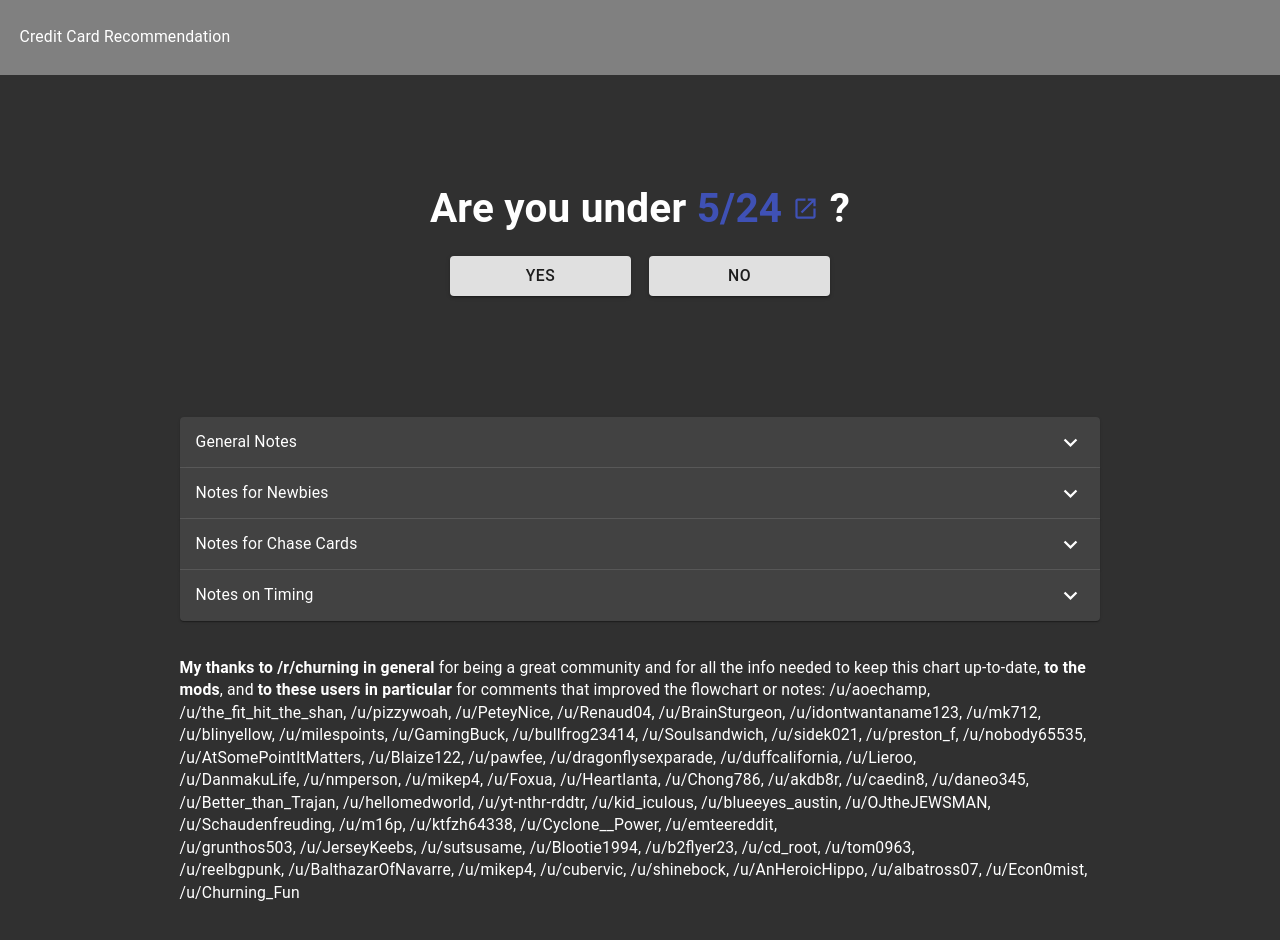
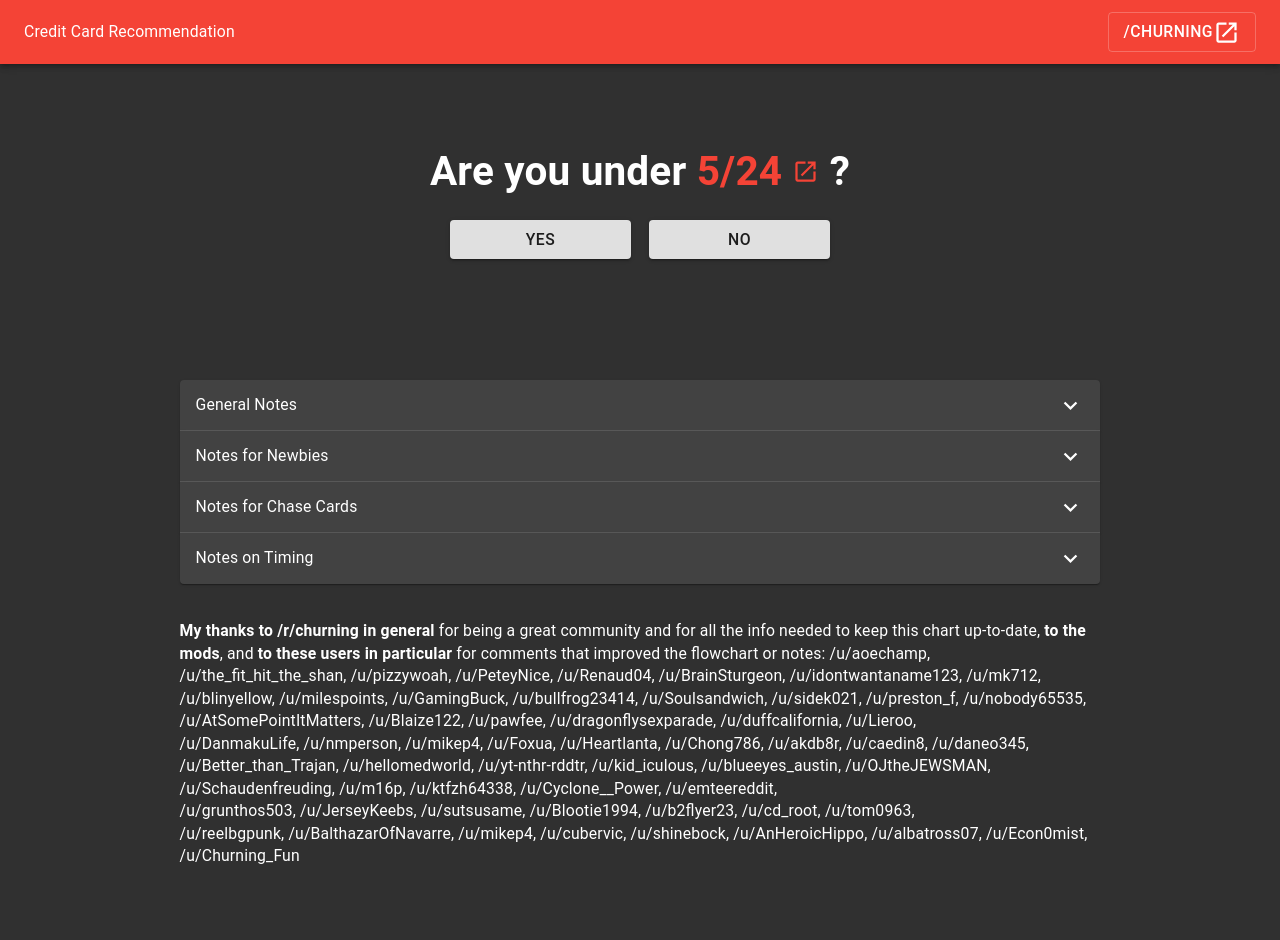
Before and after one commit to dickwyn/cc-recommendation-flowchart, a Gatsby site: page / in a window 1280 px wide. Built offline with nearby package versions, Linux system fonts and the light colour scheme; Gatsby itself is replaced by a stand-in of ours.

Commit message:
(feat) use material ui app bar for header

```diff
--- a/src/components/header.js
+++ b/src/components/header.js
@@ -1,31 +1,21 @@
-import { Link } from 'gatsby';
+import React from 'react';
 import PropTypes from 'prop-types';
-import React from 'react';
+import AppBar from '@material-ui/core/AppBar';
+import Toolbar from '@material-ui/core/Toolbar';
+import Button from '@material-ui/core/Button';
+import OpenInNewIcon from '@material-ui/icons/OpenInNew';
 
 const Header = ({ siteTitle }) => (
-  <div
-    style={{
-      background: 'gray',
-      marginBottom: '1.45rem',
-    }}
-  >
-    <div
-      style={{
-        padding: '1.45rem 1.0875rem',
-      }}
-    >
-      <p style={{ margin: 0 }}>
-        <Link
-          to="/"
-          style={{
-            color: 'white',
-            textDecoration: 'none',
-          }}
-        >
-          {siteTitle}
-        </Link>
-      </p>
-    </div>
+  <div style={{ flexGrow: 1 }}>
+    <AppBar position="static">
+      <Toolbar>
+        <p style={{ flexGrow: 1, margin: 0 }}>{siteTitle}</p>
+        <Button variant="outlined" target="_blank" href="https://www.reddit.com/r/churning/">
+          /churning
+          <OpenInNewIcon />
+        </Button>
+      </Toolbar>
+    </AppBar>
   </div>
 );
 
--- a/src/components/layout.js
+++ b/src/components/layout.js
@@ -3,6 +3,7 @@ import PropTypes from 'prop-types';
 import { StaticQuery, graphql } from 'gatsby';
 import { ThemeProvider, createMuiTheme } from '@material-ui/core/styles';
 import CssBaseline from '@material-ui/core/CssBaseline';
+import red from '@material-ui/core/colors/red';
 
 import Header from './header';
 import './layout.scss';
@@ -10,6 +11,10 @@ import './layout.scss';
 const theme = createMuiTheme({
   palette: {
     type: 'dark',
+    primary: red,
+    secondary: {
+      main: '#b9f6ca',
+    },
   },
 });
 
```
